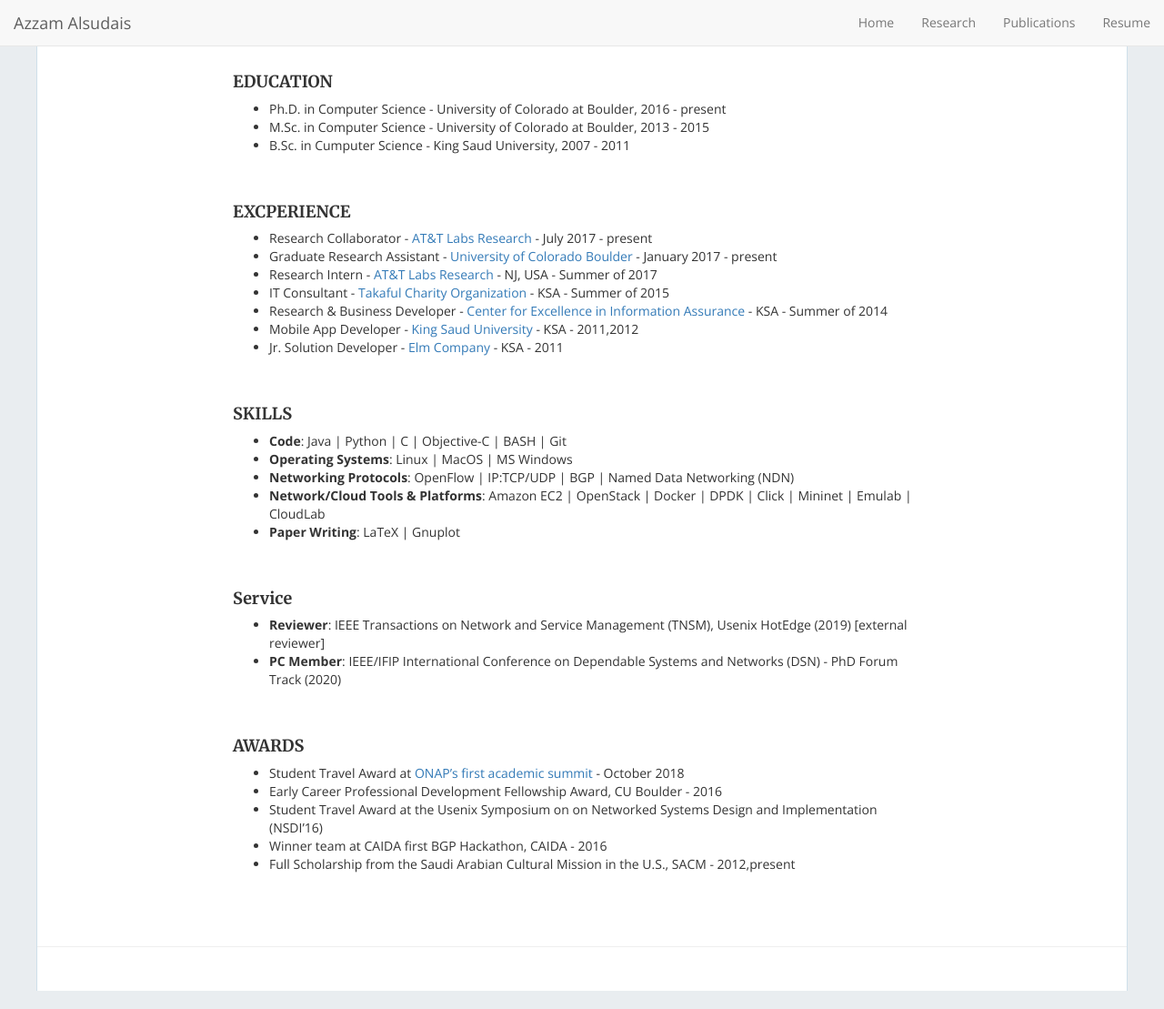
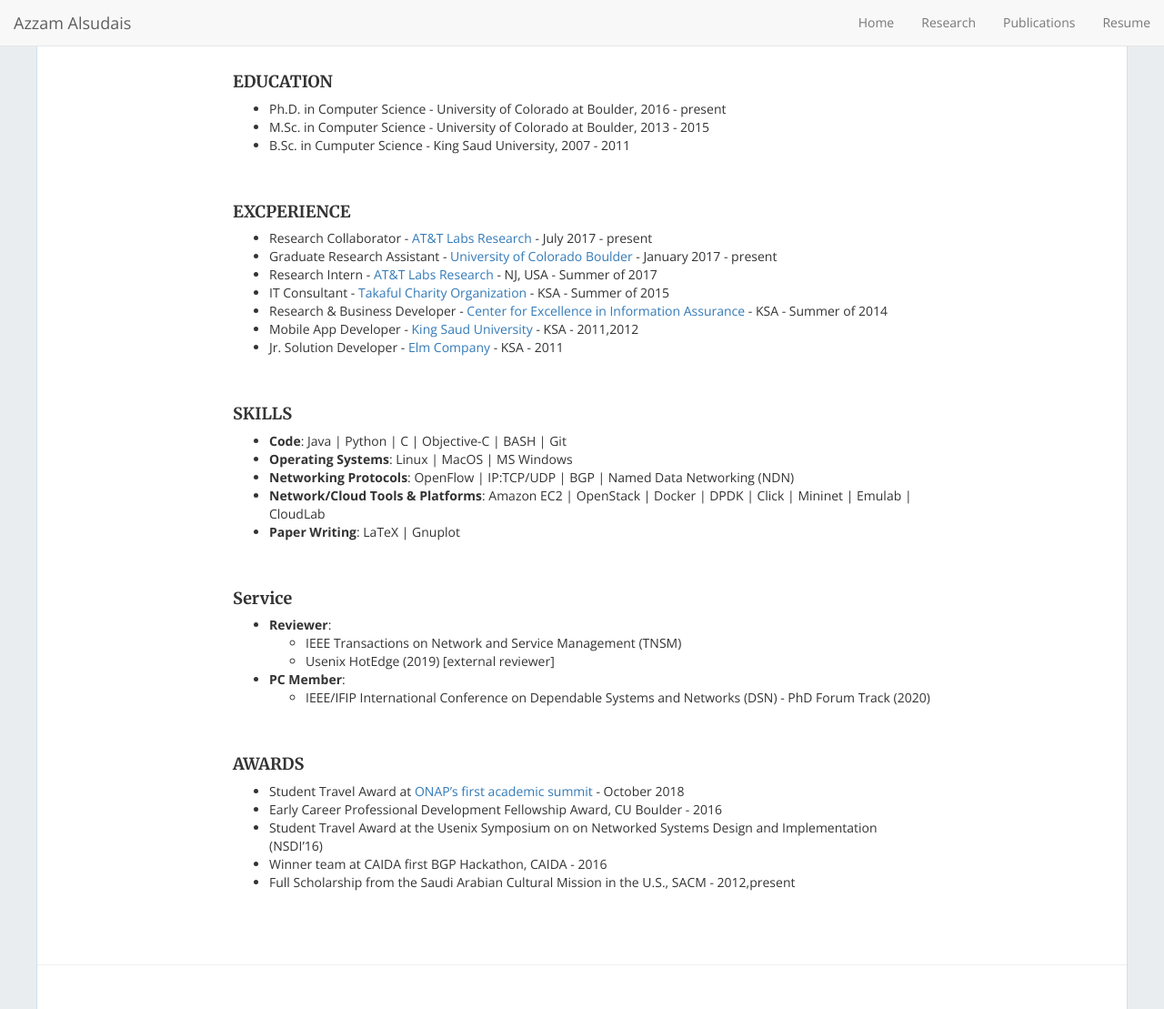
Before and after one commit to aalsudais/aalsudais.github.io, a Jekyll site: the page built from _pages/resume.md, in a window 1280 px wide and 1109 px high. Shown: the whole window at 91% size. Built offline with Jekyll 4.4.1, drawn with Linux system fonts in a browser that asks for light colours; nearby versions of some CDN libraries.

Commit message:
nested list

```diff
--- a/_pages/resume.md
+++ b/_pages/resume.md
@@ -40,8 +40,11 @@ permalink: /resume
 
 #### Service
 
-- **Reviewer**: IEEE Transactions on Network and Service Management (TNSM), Usenix HotEdge (2019) [external reviewer]
-- **PC Member**: IEEE/IFIP International Conference on Dependable Systems and Networks (DSN) - PhD Forum Track (2020)
+- **Reviewer**:
+  - IEEE Transactions on Network and Service Management (TNSM)
+  - Usenix HotEdge (2019) [external reviewer]
+- **PC Member**:
+  - IEEE/IFIP International Conference on Dependable Systems and Networks (DSN) - PhD Forum Track (2020)
 
 &nbsp;
 
```
